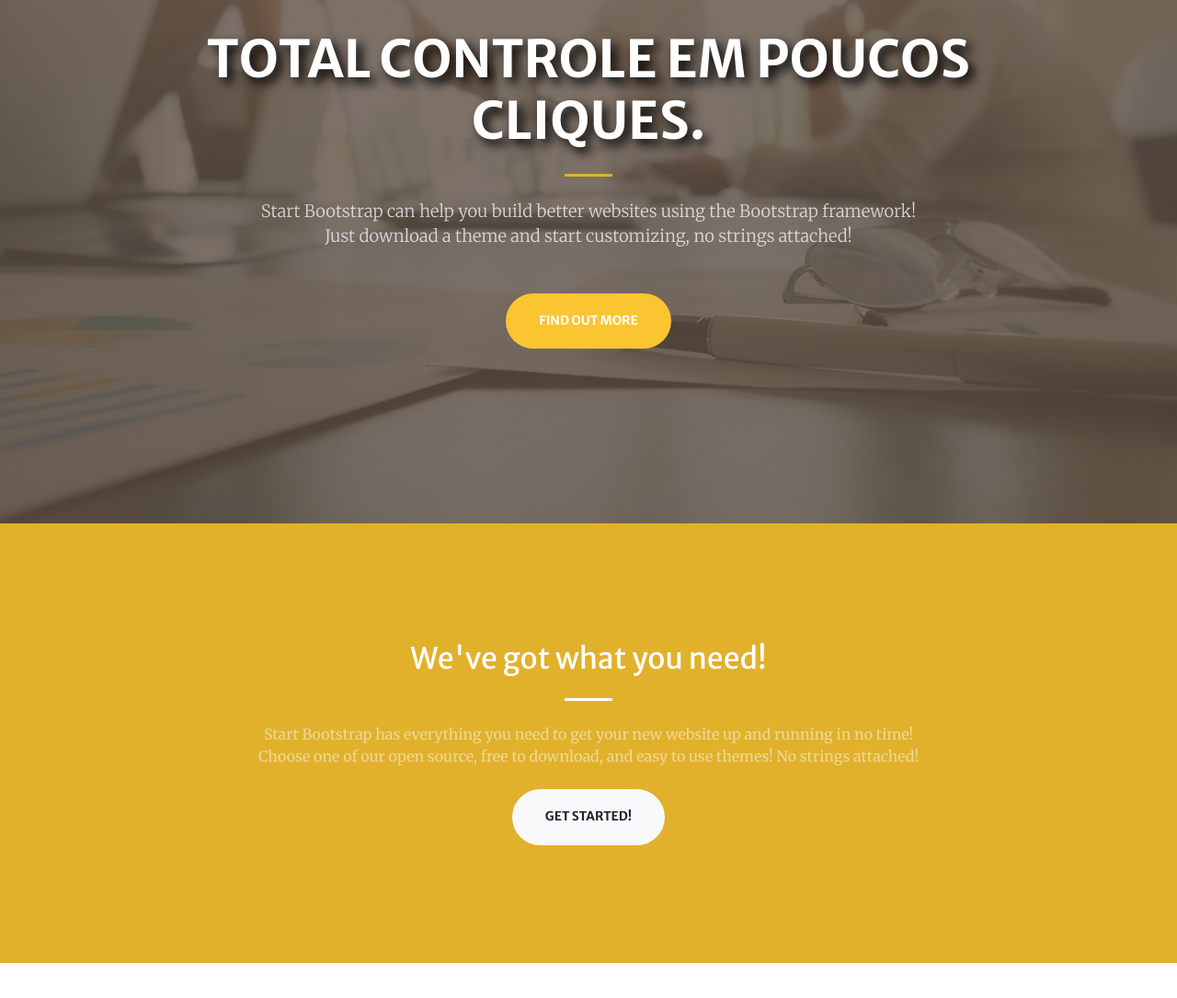
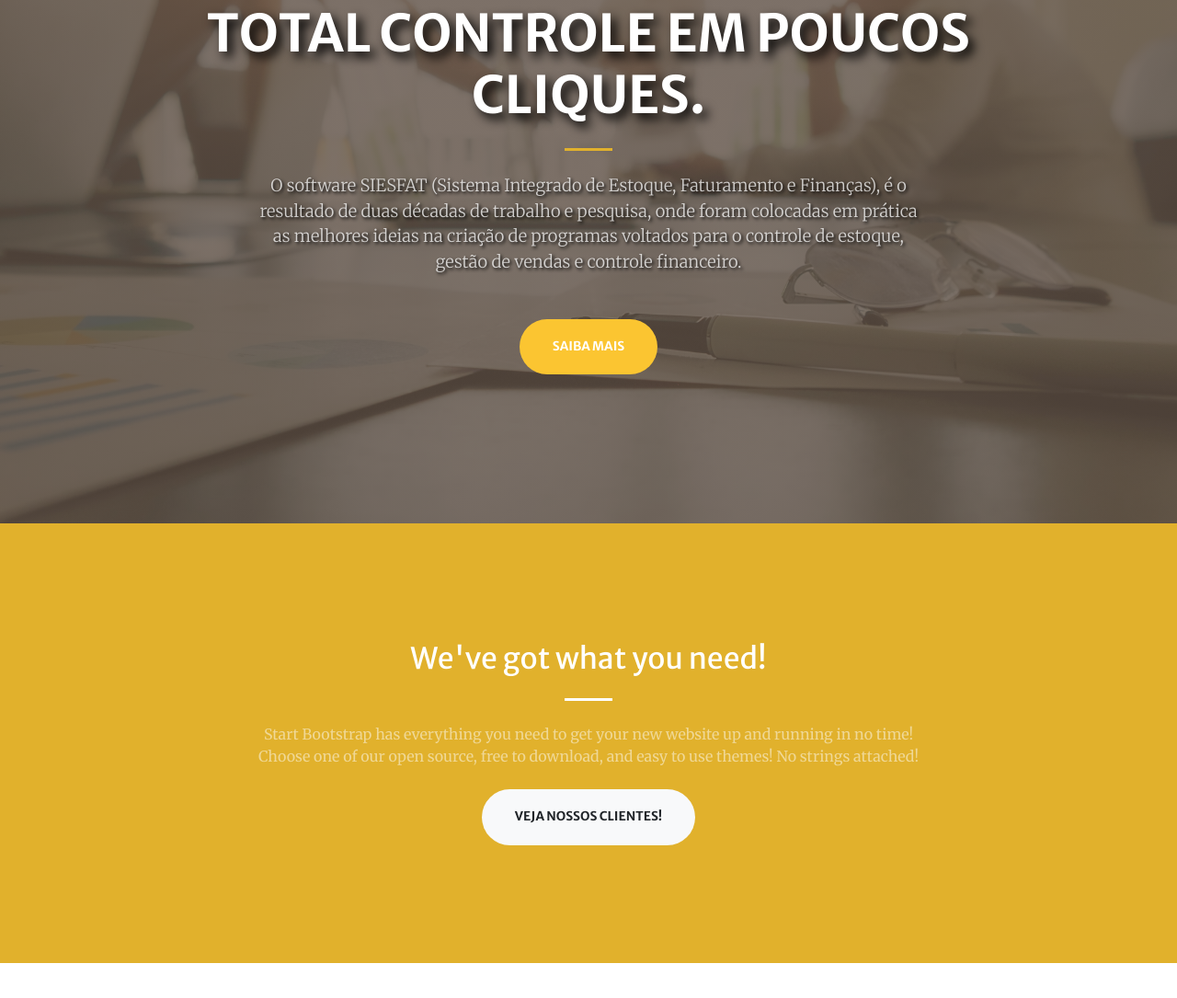
Before and after one commit to andrevalbert/siesfat, a website with bundled scripts: page index.html in a window 1280 px wide. Shown: the part 231-1316 px from the top of the page at 92% size. Built offline with nearby package versions, Linux system fonts and the light colour scheme.

Commit message:
Alteração header botão e texto - ativdade02

```diff
--- a/index.html
+++ b/index.html
@@ -59,8 +59,8 @@
           <hr class="divider my-4">
         </div>
         <div class="col-lg-8 align-self-baseline">
-          <p class="text-white-75 font-weight-light mb-5">Start Bootstrap can help you build better websites using the Bootstrap framework! Just download a theme and start customizing, no strings attached!</p>
-          <a class="btn btn-primary btn-xl js-scroll-trigger" href="#Sistemas">Find Out More</a>
+          <p class="text-white-75 font-weight-light mb-5 sombra">O software SIESFAT (Sistema Integrado de Estoque, Faturamento e Finanças), é o resultado de duas décadas de trabalho e pesquisa, onde foram colocadas em prática as melhores ideias na criação de programas voltados para o controle de estoque, gestão de vendas e controle financeiro.</p>
+          <a class="btn btn-primary btn-xl js-scroll-trigger" href="#Sistemas">Saiba mais</a>
         </div>
       </div>
     </div>
@@ -74,7 +74,7 @@
           <h2 class="text-white mt-0">We've got what you need!</h2>
           <hr class="divider light my-4">
           <p class="text-white-50 mb-4">Start Bootstrap has everything you need to get your new website up and running in no time! Choose one of our open source, free to download, and easy to use themes! No strings attached!</p>
-          <a class="btn btn-light btn-xl js-scroll-trigger" href="#Clientes">Get Started!</a>
+          <a class="btn btn-light btn-xl js-scroll-trigger" href="#Clientes">Veja nossos Clientes!</a>
         </div>
       </div>
     </div>
```
